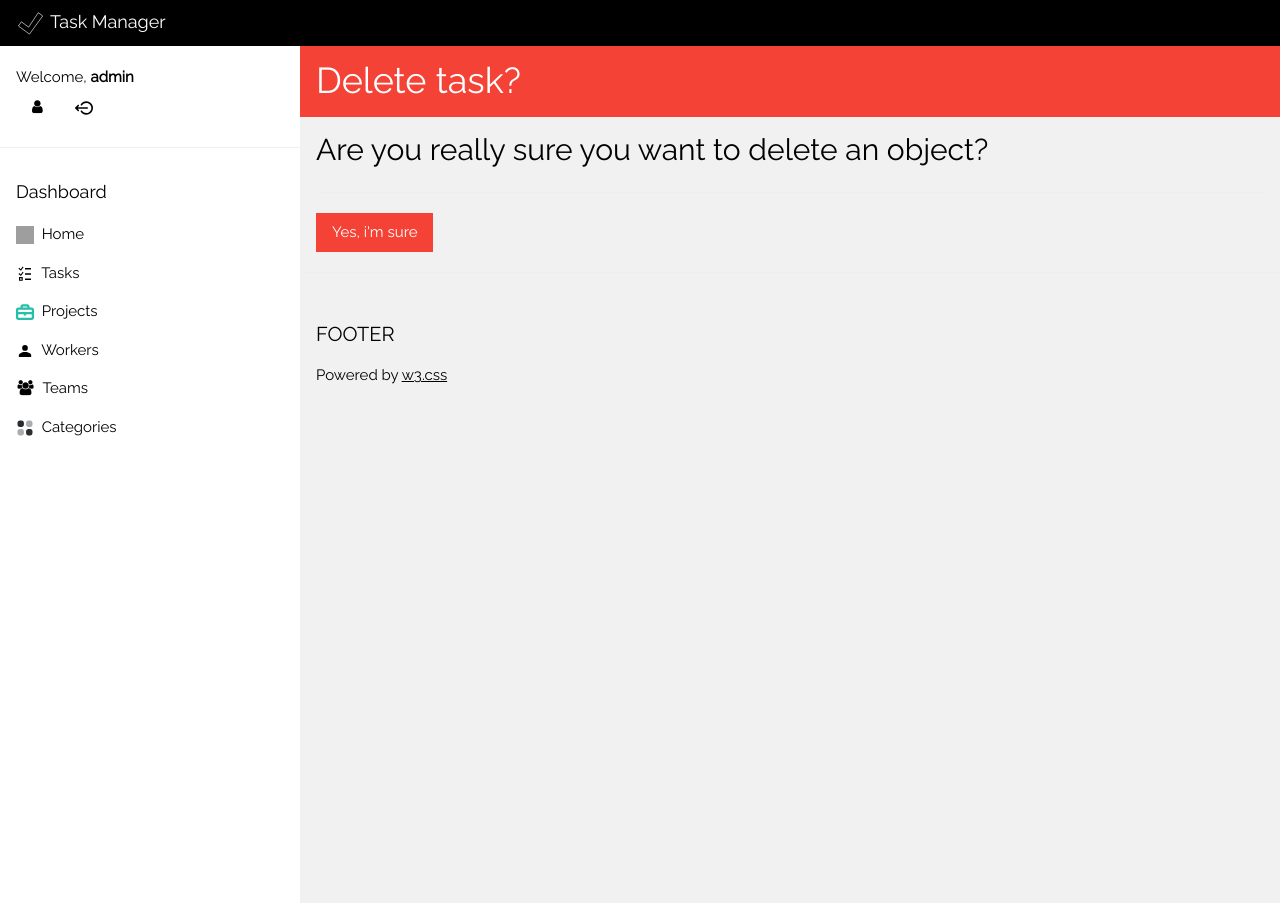
After one commit to Wenhun/it_company_task_manager, a Django app: page /tasks/2/delete/ in a window 1280 px wide. The commit adds this page. Run offline with Django 5.2, Linux system fonts and the light colour scheme; a user stored in the database is signed in; data comes from the database, SQL or seed files in the repository; both versions use the stored data as it was after the commit; grey boxes are pictures that could not be loaded.

Commit message:
refactoring get_success_url for Create, Update view classes.
add Task Delete page: view, links, stylization.

```diff
--- a/task_manager/urls.py
+++ b/task_manager/urls.py
@@ -5,6 +5,7 @@ from task_manager.views import (index,
                                 TaskListView,
                                 TaskCreateView,
                                 TaskUpdateView,
+                                TaskDeleteView,
                                 ProjectDetailView,
                                 ProjectListView,
                                 WorkerListView,
@@ -21,6 +22,7 @@ urlpatterns = [
     path("tasks/", TaskListView.as_view(), name="task-list"),
     path("tasks/create", TaskCreateView.as_view(), name="task-create"),
     path("tasks/<int:pk>/update/", TaskUpdateView.as_view(), name="task-update"),
+    path("tasks/<int:pk>/delete/", TaskDeleteView.as_view(), name="task-delete"),
     path("projects/<int:pk>/", ProjectDetailView.as_view(), name="project-detail"),
     path("projects/", ProjectListView.as_view(), name="project-list"),
     path("workers/", WorkerListView.as_view(), name="worker-list"),
--- a/task_manager/views.py
+++ b/task_manager/views.py
@@ -153,8 +153,7 @@ class TaskCreateView(LoginRequiredMixin, generic.CreateView):
         return initial
 
     def get_success_url(self):
-        next_url = self.request.POST.get("next", "/")
-        return next_url
+        return self.request.POST.get("next", "/")
 
 
 class TaskUpdateView(LoginRequiredMixin, generic.UpdateView):
@@ -162,5 +161,9 @@ class TaskUpdateView(LoginRequiredMixin, generic.UpdateView):
     form_class = TaskForm
 
     def get_success_url(self):
-        next_url = self.request.POST.get("next", "/")
-        return next_url
+        return self.request.POST.get("next", "/")
+
+
+class TaskDeleteView(LoginRequiredMixin, generic.DeleteView):
+    model = Task
+    success_url = reverse_lazy("task_manager:task-list")
--- /dev/null
+++ b/templates/includes/confirm_delete.html
@@ -0,0 +1,15 @@
+{% extends "base.html" %}
+
+{% block content %}
+  <header class="w3-container w3-red">
+    <h1>Delete {{ object_name }}?</h1>
+  </header>
+  <div class="w3-container">
+    <form action="" method="post">
+      {% csrf_token %}
+      <h2>Are you really sure you want to delete an object?</h2>
+      <hr>
+      <input type="submit" value="Yes, i'm sure" class="w3-button w3-red">
+    </form>
+  </div>
+{% endblock %}
--- /dev/null
+++ b/templates/task_manager/task_confirm_delete.html
@@ -0,0 +1 @@
+{% include 'includes/confirm_delete.html' with object_name="task" %}
--- a/templates/task_manager/task_detail.html
+++ b/templates/task_manager/task_detail.html
@@ -38,10 +38,10 @@
   <hr>
 
   <div class="w3-container">
-    <a href="#" class="w3-button w3-red">
+    <a href="{% url 'task_manager:task-delete' pk=task.pk %}?next={{ request.path }}" class="w3-button w3-red">
       Delete
     </a>
-    <a href="{% url 'task_manager:task-update' pk=task.pk %}?next={{ request.path }}" class="w3-button w3-blue">
+    <a href="{% url 'task_manager:task-update' pk=task.pk %}" class="w3-button w3-blue">
       Update
     </a>
   </div>
```
Also changed, not shown: db.sqlite3.
